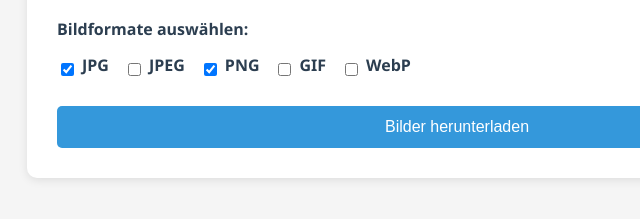
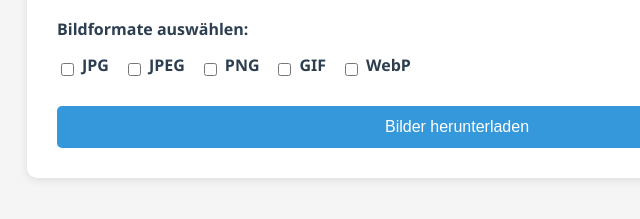
Before and after one commit to EinFabo/picturedownloader, a plain HTML site: page index.html in a window 1280 px wide. Shown: the part 231-450 px from the top of the page, 183-823 px from the left. Drawn offline with nearby package versions, Linux system fonts and the light colour scheme.

Commit message:
Update index.html

```diff
--- a/index.html
+++ b/index.html
@@ -142,7 +142,7 @@
                 <label>Bildformate auswählen:</label>
                 <div class="checkbox-group">
                     <div class="checkbox-item">
-                        <input type="checkbox" id="jpg" name="formats" value=".jpg" checked>
+                        <input type="checkbox" id="jpg" name="formats" value=".jpg">
                         <label for="jpg">JPG</label>
                     </div>
                     <div class="checkbox-item">
@@ -150,7 +150,7 @@
                         <label for="jpeg">JPEG</label>
                     </div>
                     <div class="checkbox-item">
-                        <input type="checkbox" id="png" name="formats" value=".png" checked>
+                        <input type="checkbox" id="png" name="formats" value=".png">
                         <label for="png">PNG</label>
                     </div>
                     <div class="checkbox-item">
```
